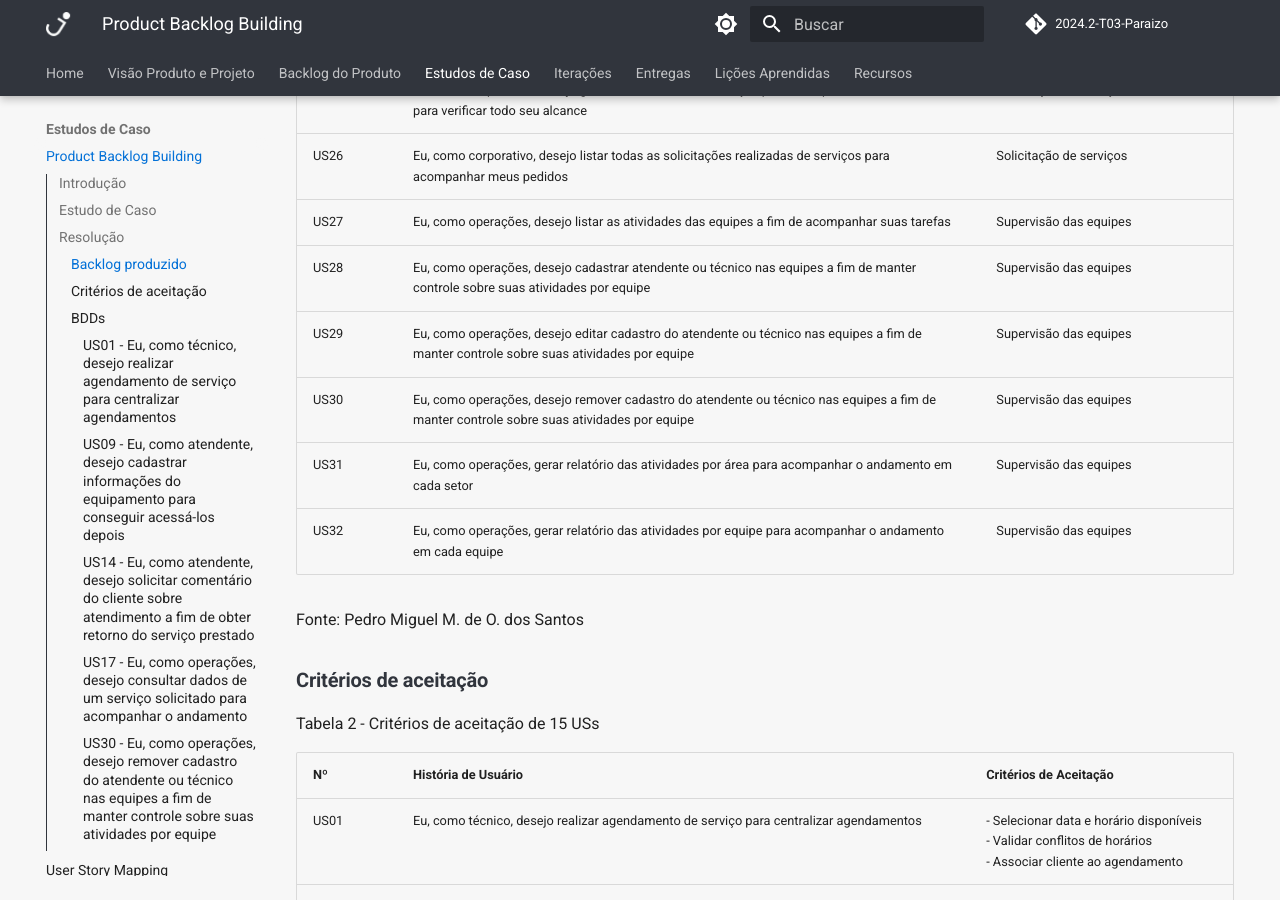
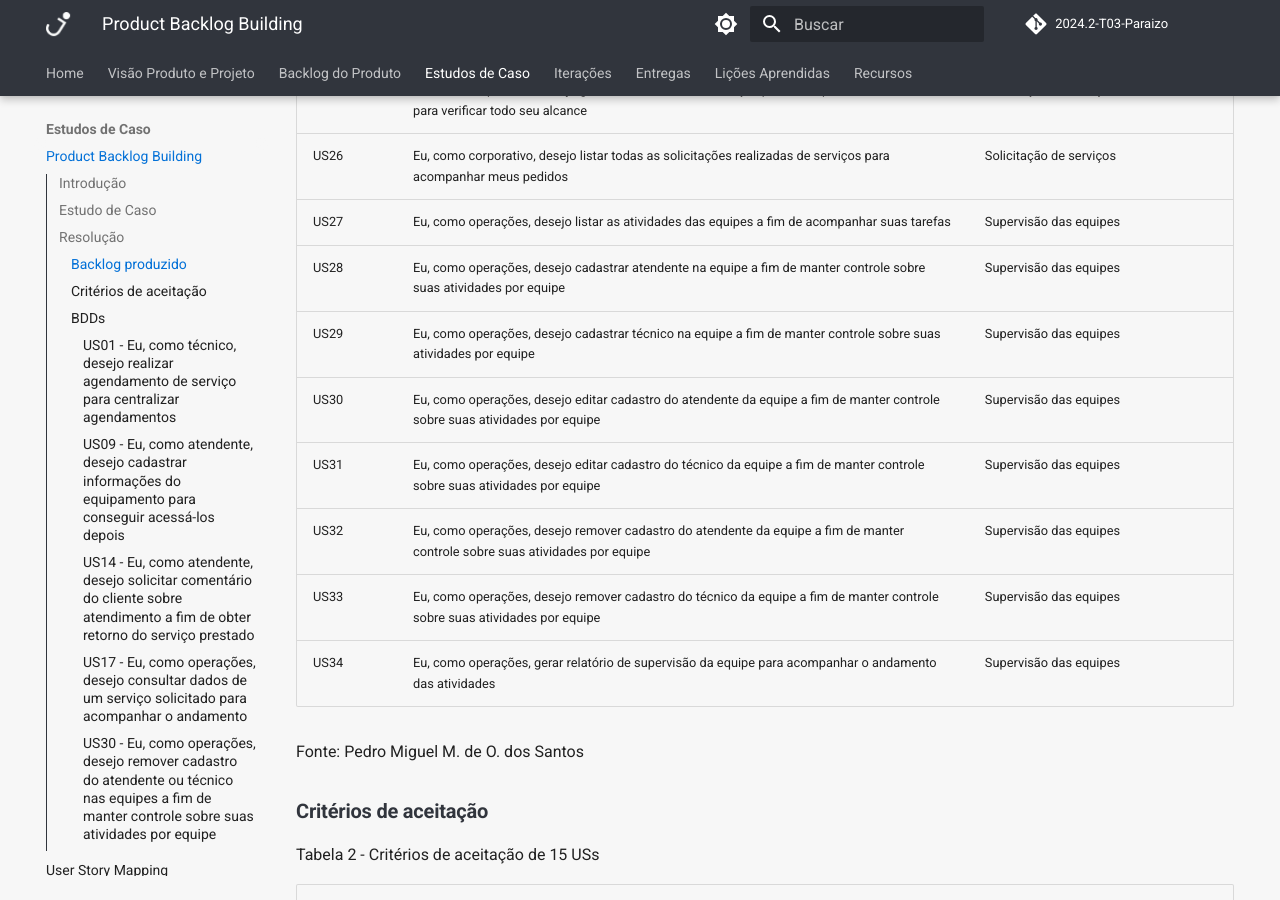
Before and after one commit to mdsreq-fga-unb/2024.2-T03-Paraizo, an MkDocs documentation site: the page built from docs/estudos-de-caso/pbb/index.md, in a window 1280 px wide and 900 px high, scrolled down 2937 px. Built offline with MkDocs 1.6.1 and Material for MkDocs 9.7.7, drawn with Linux system fonts in a browser that asks for light colours; comment, search, counter and statistics services are not loaded; the version menu is left out; some of the changed text lies outside the part shown.

Commit message:
modificação na escrita de algumas USs e adição de novas que faltavam

```diff
--- a/docs/estudos-de-caso/pbb/index.md
+++ b/docs/estudos-de-caso/pbb/index.md
@@ -35,7 +35,7 @@ Tabela 1 - Backlog feito com base nos PBIs
 |-----|-----------------------------------------------------------------------------------|------------------------------------|
 | US01 | Eu, como técnico, desejo realizar agendamento de serviço para centralizar agendamentos | Gerenciar solicitações e agendamentos dos clientes |
 | US02 | Eu, como técnico, desejo editar agendamento de serviço para manter os dados atualizados da agenda | Gerenciar solicitações e agendamentos dos clientes |
-| US03 | Eu, como técnico, desejo confirmar ou recusar solicitação de serviço para repassar a agenda aos clientes rapidamente | Gerenciar solicitações e agendamentos dos clientes |
+| US03 | Eu, como técnico, desejo responder solicitação de serviço para repassar a agenda aos clientes rapidamente | Gerenciar solicitações e agendamentos dos clientes |
 | US04 | Eu, como técnico, desejo acessar meus agendamentos para manter uma agenda única | Gerenciar solicitações e agendamentos dos clientes |
 | US05 | Eu, como técnico, desejo cadastrar cliente para manter seus dados centralizados | Gerenciar solicitações e agendamentos dos clientes |
 | US06 | Eu, como técnico, desejo editar cliente para manter seus dados atualizados | Gerenciar solicitações e agendamentos dos clientes |
@@ -60,11 +60,13 @@ Tabela 1 - Backlog feito com base nos PBIs
 | US25 | Eu, como corporativo, desejo gerar um histórico dos serviços prestados pelo estabelecimento para verificar todo seu alcance | Solicitação de serviços           |
 | US26 | Eu, como corporativo, desejo listar todas as solicitações realizadas de serviços para acompanhar meus pedidos | Solicitação de serviços           |
 | US27 | Eu, como operações, desejo listar as atividades das equipes a fim de acompanhar suas tarefas | Supervisão das equipes            |
-| US28 | Eu, como operações, desejo cadastrar atendente ou técnico nas equipes a fim de manter controle sobre suas atividades por equipe | Supervisão das equipes            |
-| US29 | Eu, como operações, desejo editar cadastro do atendente ou técnico nas equipes a fim de manter controle sobre suas atividades por equipe | Supervisão das equipes            |
-| US30 | Eu, como operações, desejo remover cadastro do atendente ou técnico nas equipes a fim de manter controle sobre suas atividades por equipe | Supervisão das equipes            |
-| US31 | Eu, como operações, gerar relatório das atividades por área para acompanhar o andamento em cada setor | Supervisão das equipes            |
-| US32 | Eu, como operações, gerar relatório das atividades por equipe para acompanhar o andamento em cada equipe | Supervisão das equipes            |
+| US28 | Eu, como operações, desejo cadastrar atendente na equipe a fim de manter controle sobre suas atividades por equipe | Supervisão das equipes            |
+| US29 | Eu, como operações, desejo cadastrar técnico na equipe a fim de manter controle sobre suas atividades por equipe | Supervisão das equipes            |
+| US30 | Eu, como operações, desejo editar cadastro do atendente da equipe a fim de manter controle sobre suas atividades por equipe | Supervisão das equipes            |
+| US31 | Eu, como operações, desejo editar cadastro do técnico da equipe a fim de manter controle sobre suas atividades por equipe | Supervisão das equipes            |
+| US32 | Eu, como operações, desejo remover cadastro do atendente da equipe a fim de manter controle sobre suas atividades por equipe | Supervisão das equipes            |
+| US33 | Eu, como operações, desejo remover cadastro do técnico da equipe a fim de manter controle sobre suas atividades por equipe | Supervisão das equipes            |
+| US34 | Eu, como operações, gerar relatório de supervisão da equipe para acompanhar o andamento das atividades | Supervisão das equipes            |
 
 Fonte: Pedro Miguel M. de O. dos Santos
 
```
